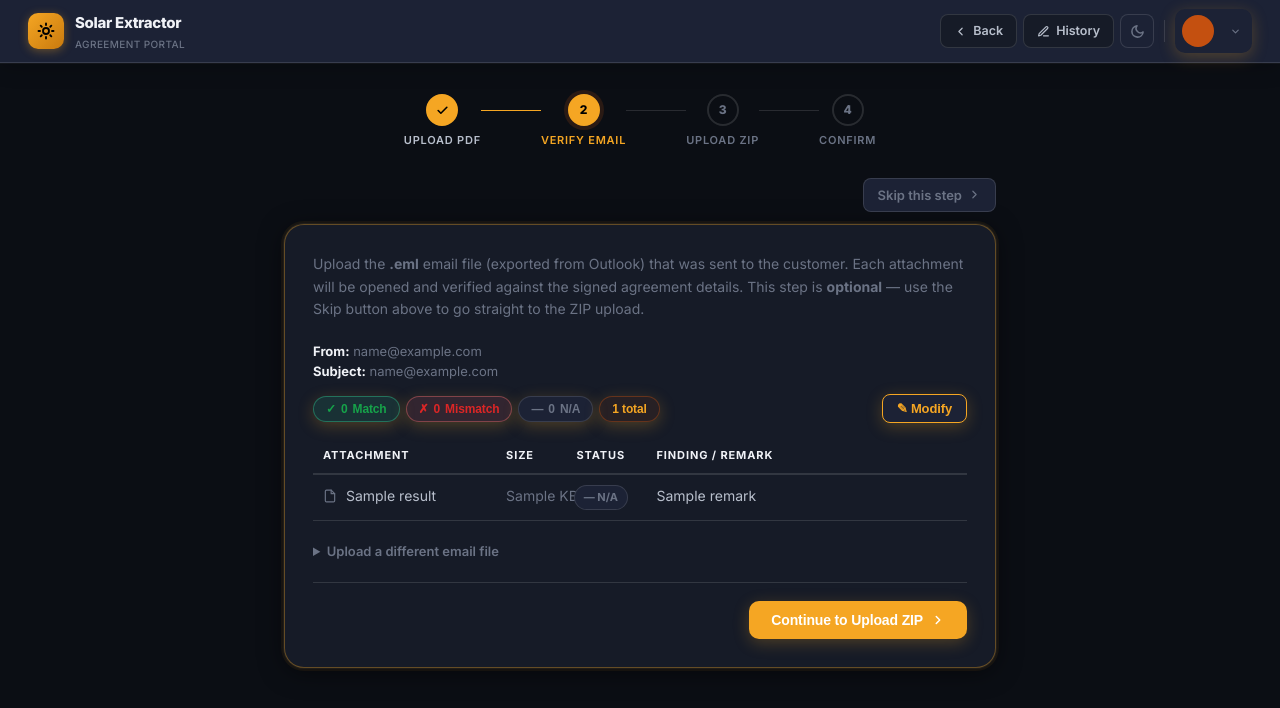
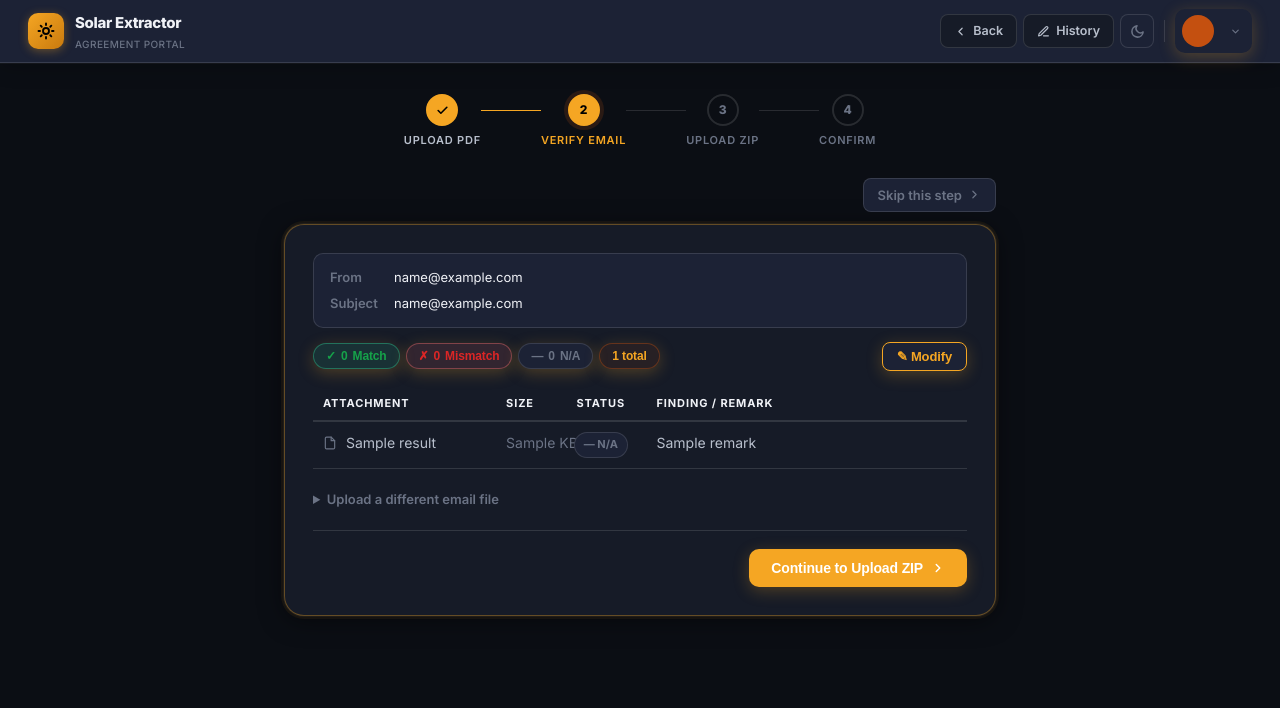
Before and after one commit to parmar-priyank/ADSAgent, a Python web app: template templates/user_email_verify.html in a window 1280 px wide. Shown: the top 708 px of the page. Run offline with Jinja, Linux system fonts and the light colour scheme; the template is opened without the code that fills it: most values are stand-ins (such as "Sample title", 1, 10 or a date in 2020).

Commit message:
Fix email verify: decode RFC-2047 subject, remove redundant description
- qc_checks.py: decode RFC-2047 encoded email headers (Subject/From)
  before passing to template. Fixes garbled subject lines like
  =?Windows-1252?Q?Re:_Welcome...?= showing as raw encoded text.

- user_email_verify.html: remove the long instruction paragraph at
  the top of the card — it duplicated the step tracker and added no
  useful information for the user.

- user_email_verify.html: replace plain From/Subject text block with
  a styled card that clearly separates the two fields and is easier
  to read at a glance.

Co-Authored-By: Claude Sonnet 4.6 <noreply@anthropic.com>

```diff
--- a/templates/user_email_verify.html
+++ b/templates/user_email_verify.html
@@ -59,11 +59,6 @@
 
   <div class="card" style="border-color:rgba(245,166,35,.35);box-shadow:0 0 0 3px rgba(245,166,35,.06),var(--shadow-card);">
 
-    <p style="font-size:14px;color:var(--muted);margin:0 0 20px;line-height:1.6;">
-      Upload the <strong>.eml</strong> email file (exported from Outlook) that was sent to the customer.
-      Each attachment will be opened and verified against the signed agreement details.
-      This step is <strong>optional</strong> — use the Skip button above to go straight to the ZIP upload.
-    </p>
 
     {% if error %}
     <div style="padding:12px;background:var(--err-bg);border:1px solid rgba(248,113,113,.25);
@@ -110,9 +105,16 @@
     <!-- Results panel -->
     {% if results %}
     <div style="margin-bottom:20px;">
-      <div style="font-size:13px;color:var(--muted);margin-bottom:12px;line-height:1.6;">
-        <strong style="color:var(--ink);">From:</strong> {{ email_from }}<br>
-        <strong style="color:var(--ink);">Subject:</strong> {{ email_subject }}
+      <div style="background:var(--surface3);border:1px solid var(--line2);border-radius:10px;
+                  padding:12px 16px;margin-bottom:14px;font-size:13px;line-height:1.7;">
+        <div style="display:flex;gap:8px;">
+          <span style="color:var(--muted);font-weight:600;min-width:56px;flex-shrink:0;">From</span>
+          <span style="color:var(--ink);word-break:break-all;">{{ email_from }}</span>
+        </div>
+        <div style="display:flex;gap:8px;margin-top:4px;">
+          <span style="color:var(--muted);font-weight:600;min-width:56px;flex-shrink:0;">Subject</span>
+          <span style="color:var(--ink);">{{ email_subject }}</span>
+        </div>
       </div>
 
       <!-- Summary chips + Modify button -->
```
Also changed, not shown: routers/qc_checks.py (+17 -2 lines).
